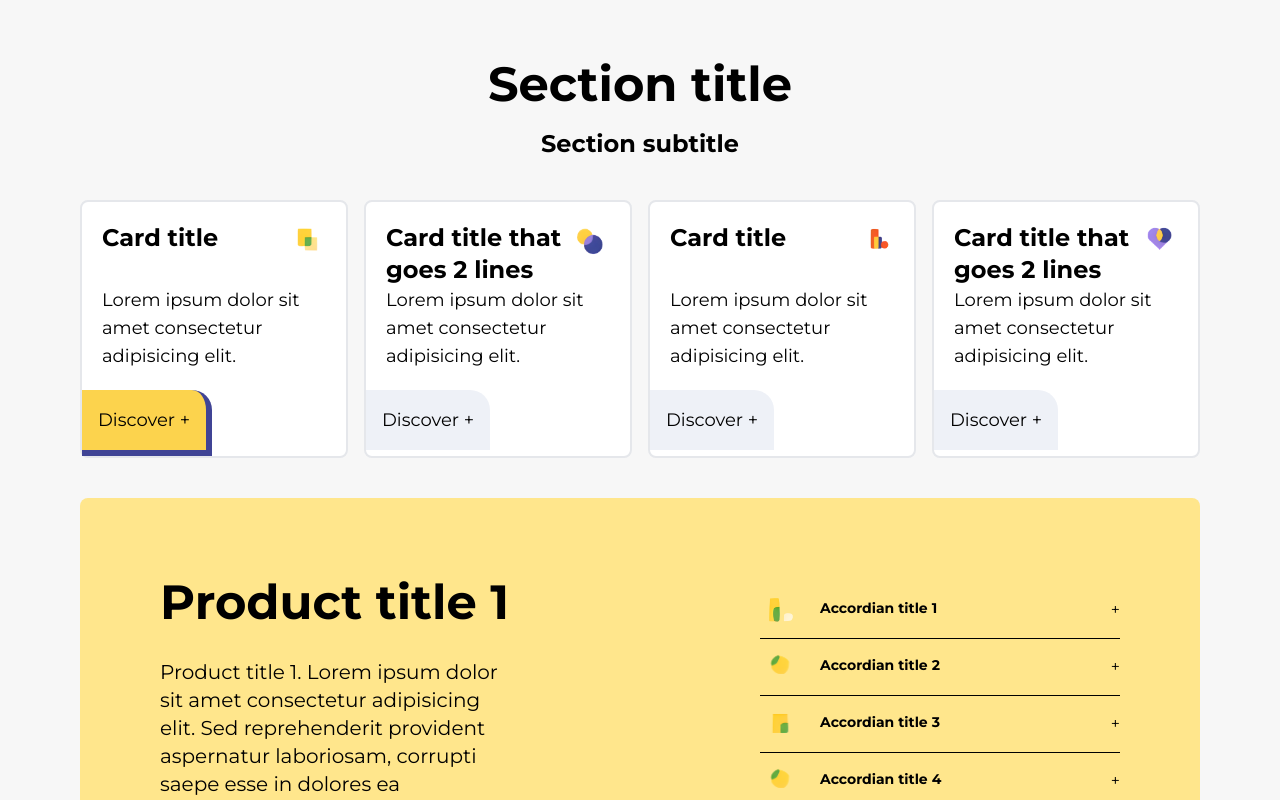
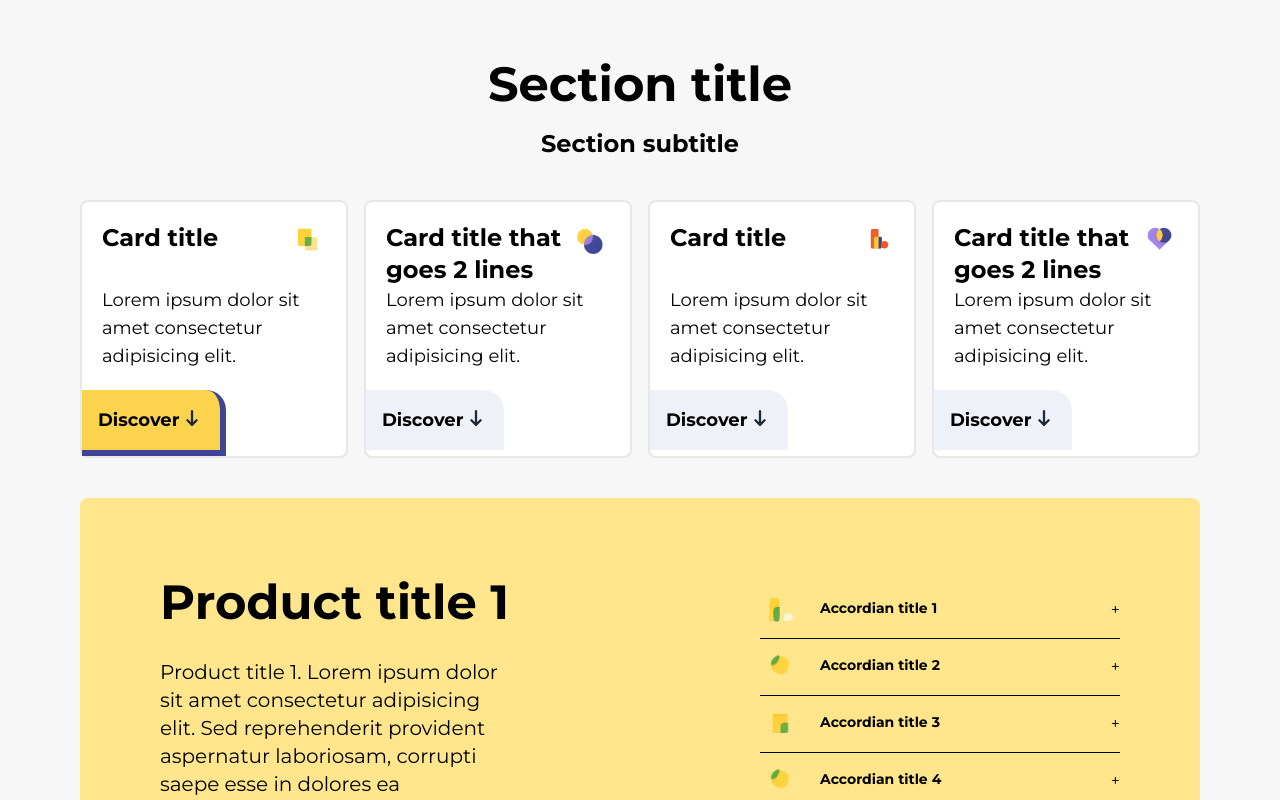
Before and after one commit to rijumanandhar/tailwind-angular, an Angular app: page / in a window 1280 px wide. Shown: the top 800 px of the page. Built offline with nearby package versions, Linux system fonts and the light colour scheme.

Commit message:
added icon to display btns

```diff
--- a/src/app/app.component.html
+++ b/src/app/app.component.html
@@ -113,7 +113,14 @@
         <img src="../assets/1.png" class="h-15 w-15" alt="file-icon">
       </div>
       <p class="pb-5 px-5 text-lg">Lorem ipsum dolor sit amet consectetur adipisicing elit.</p>
-      <button class="bg-button-gray button-border p-4 text-lg" [class.active-btn]="card1view" (click)="clickCard1()">Discover +</button>
+      <button class="bg-button-gray button-border font-bold p-4 text-lg" [class.active-btn]="card1view" (click)="clickCard1()">
+        Discover
+        <div class="float-right p-1">
+          <svg class="h-4 w-4 text-gray-800 dark:text-white" aria-hidden="true" xmlns="http://www.w3.org/2000/svg" fill="none" viewBox="0 0 10 14">
+            <path stroke="currentColor" stroke-linecap="round" stroke-linejoin="round" stroke-width="2" d="M5 1v12m0 0 4-4m-4 4L1 9" />
+          </svg>
+        </div>
+      </button>
     </div>
   </div>
 
@@ -135,7 +142,14 @@
         <img src="../assets/2.png" class="h-15 w-15" alt="file-icon">
       </div>
       <p class="pb-5 px-5 text-lg">Lorem ipsum dolor sit amet consectetur adipisicing elit.</p>
-      <button class="bg-button-gray button-border p-4 text-lg" [class.active-btn]="card2view" (click)="clickCard2()">Discover +</button>
+      <button class="bg-button-gray button-border font-bold p-4 text-lg" [class.active-btn]="card2view" (click)="clickCard2()">
+        Discover
+        <div class="float-right p-1">
+          <svg class="h-4 w-4 text-gray-800 dark:text-white" aria-hidden="true" xmlns="http://www.w3.org/2000/svg" fill="none" viewBox="0 0 10 14">
+            <path stroke="currentColor" stroke-linecap="round" stroke-linejoin="round" stroke-width="2" d="M5 1v12m0 0 4-4m-4 4L1 9" />
+          </svg>
+        </div>
+      </button>
     </div>
   </div>
 
@@ -157,7 +171,14 @@
         <img src="../assets/3.png" class="h-15 w-15" alt="file-icon">
       </div>
       <p class="pb-5 px-5 text-lg">Lorem ipsum dolor sit amet consectetur adipisicing elit.</p>
-      <button class="bg-button-gray button-border p-4 text-lg" [class.active-btn]="card3view" (click)="clickCard3()">Discover +</button>
+      <button class="bg-button-gray button-border font-bold p-4 text-lg" [class.active-btn]="card3view" (click)="clickCard3()">
+        Discover
+        <div class="float-right p-1">
+          <svg class="h-4 w-4 text-gray-800 dark:text-white" aria-hidden="true" xmlns="http://www.w3.org/2000/svg" fill="none" viewBox="0 0 10 14">
+            <path stroke="currentColor" stroke-linecap="round" stroke-linejoin="round" stroke-width="2" d="M5 1v12m0 0 4-4m-4 4L1 9" />
+          </svg>
+        </div>
+      </button>
     </div>
   </div>
 
@@ -179,7 +200,14 @@
         <img src="../assets/4.png" class="h-15 w-15" alt="file-icon">
       </div>
       <p class="pb-5 px-5 text-lg">Lorem ipsum dolor sit amet consectetur adipisicing elit.</p>
-      <button class="bg-button-gray button-border p-4 text-lg" [class.active-btn]="card4view" (click)="clickCard4()">Discover +</button>
+      <button class="bg-button-gray button-border font-bold p-4 text-lg" [class.active-btn]="card4view" (click)="clickCard4()">
+        Discover
+        <div class="float-right p-1">
+          <svg class="h-4 w-4 text-gray-800 dark:text-white" aria-hidden="true" xmlns="http://www.w3.org/2000/svg" fill="none" viewBox="0 0 10 14">
+            <path stroke="currentColor" stroke-linecap="round" stroke-linejoin="round" stroke-width="2" d="M5 1v12m0 0 4-4m-4 4L1 9" />
+          </svg>
+        </div>
+      </button>
     </div>
   </div>
 </div>
```
